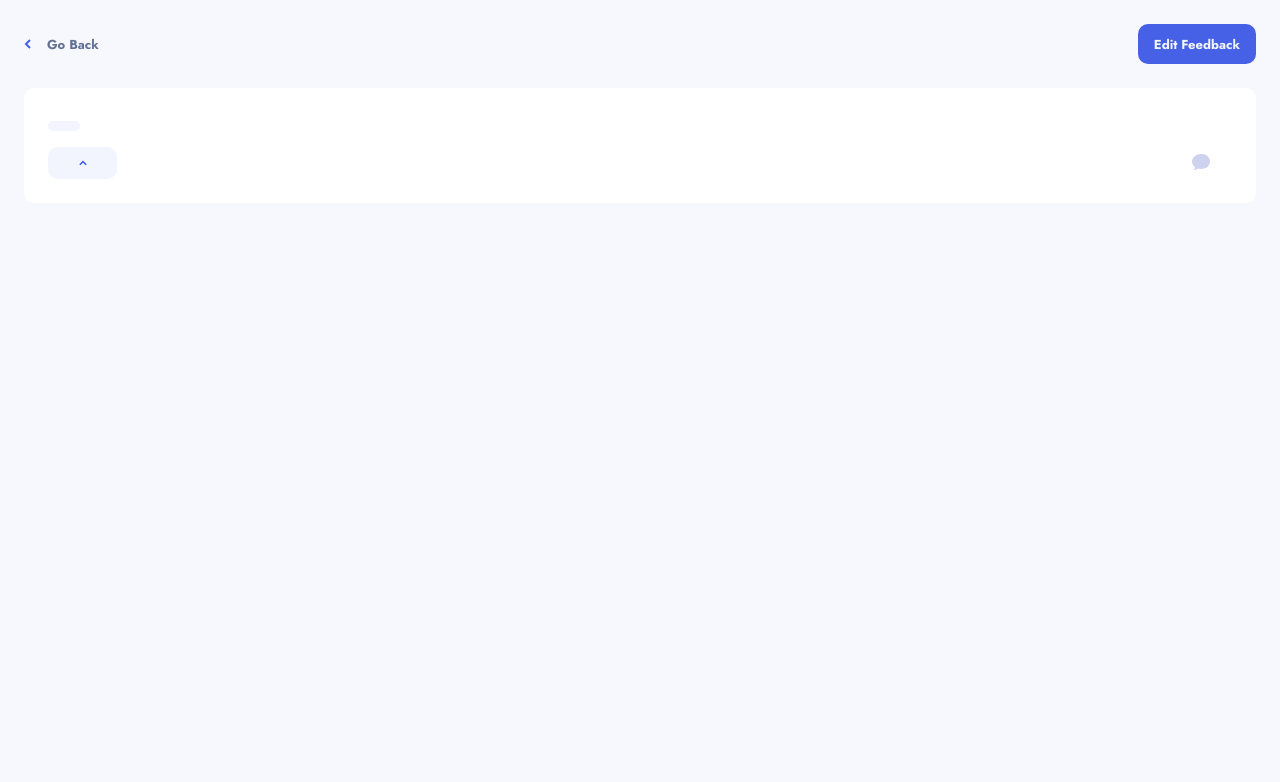
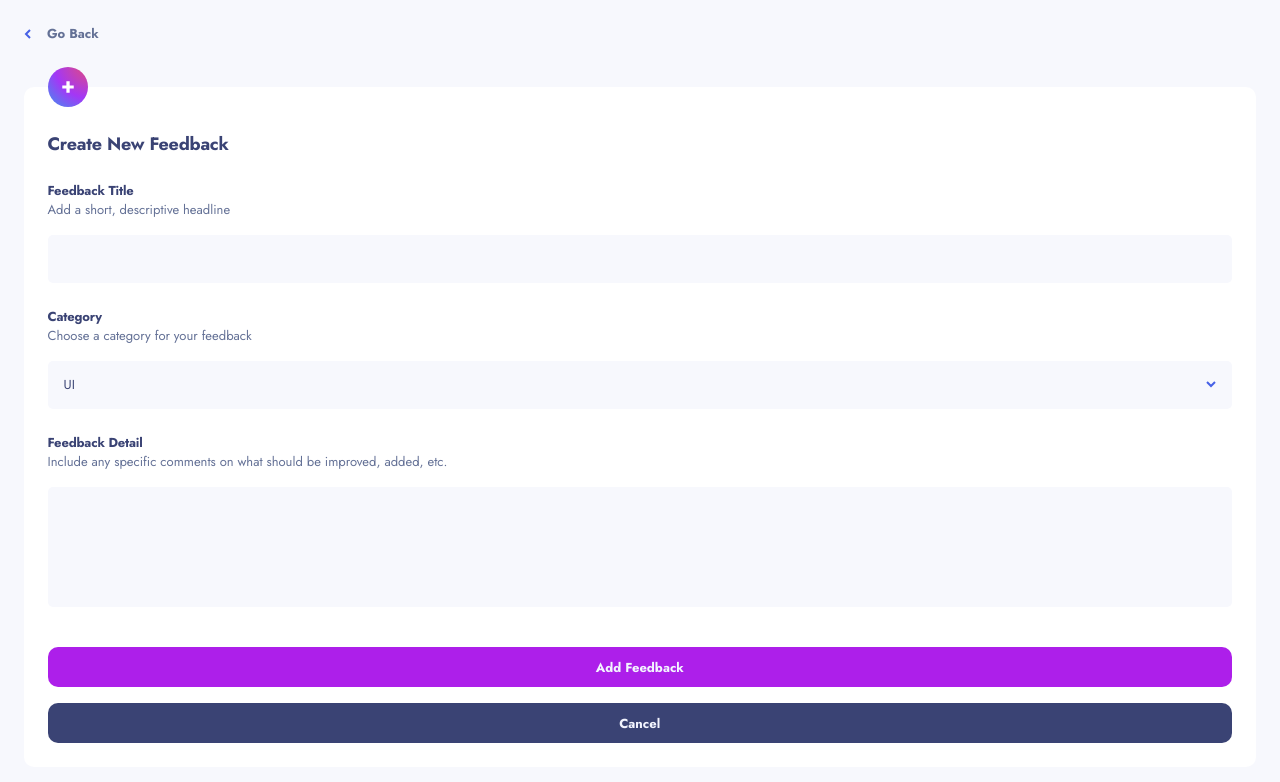
Before and after one commit to HanSeongLee/product-feedback-app-ts, a Next.js app: page /feedback/add in a window 1280 px wide. Shown: the top 782 px of the page. Built offline with nearby package versions, Linux system fonts and the light colour scheme; no server answers; the database is empty.

Commit message:
ADD | FeedbackAddPage

```diff
--- /dev/null
+++ b/pages/feedback/add/index.tsx
@@ -0,0 +1,21 @@
+import type { NextPage } from 'next'
+import styles from './style.module.scss';
+import Container from 'components/Container';
+import Navigator from 'components/Navigator';
+import NewFeedbackFormContainer from 'containers/NewFeedbackFormContainer';
+
+const FeedbackAddPage: NextPage = () => {
+    return (
+        <>
+            <main className={styles.main}>
+                <Container className={styles.container}>
+                    <Navigator goBackUrl={'/'} />
+
+                    <NewFeedbackFormContainer />
+                </Container>
+            </main>
+        </>
+    );
+};
+
+export default FeedbackAddPage;
--- /dev/null
+++ b/pages/feedback/add/style.module.scss
@@ -0,0 +1,11 @@
+
+.main {
+  padding-bottom: 88px;
+
+  .container {
+    display: flex;
+    flex-direction: column;
+    gap: 24px;
+    padding-top: 24px;
+  }
+}
```
